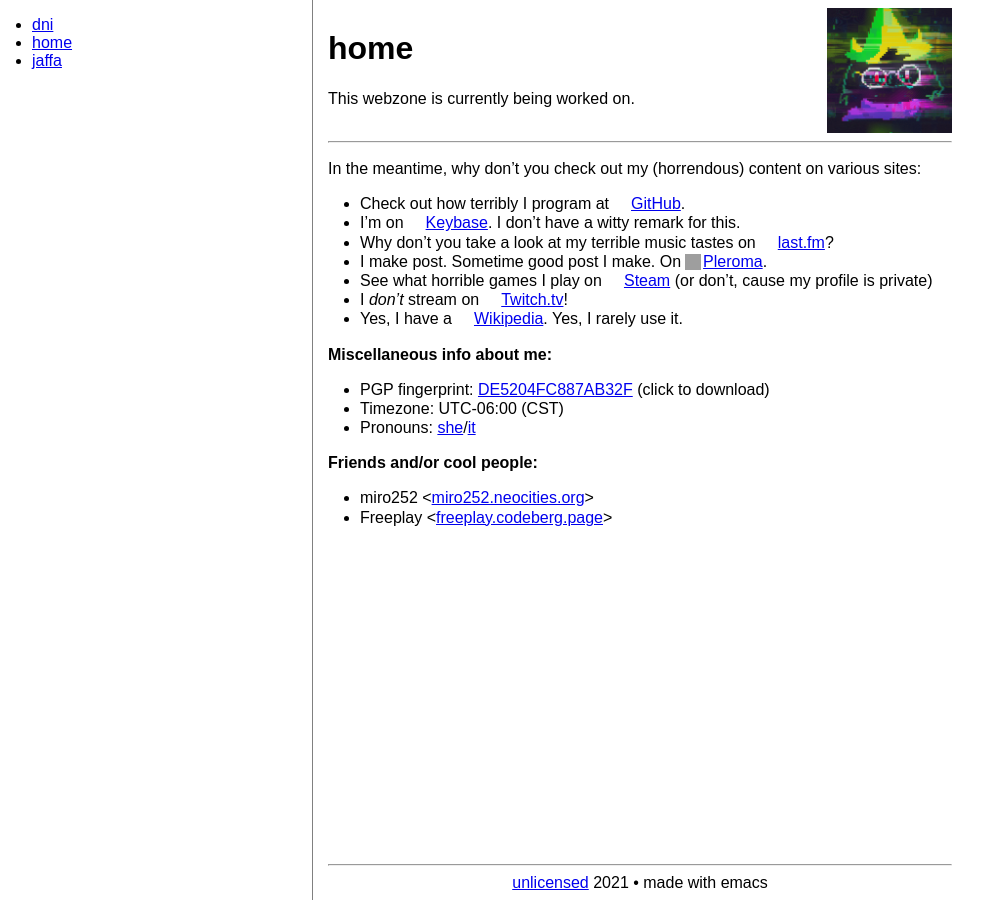
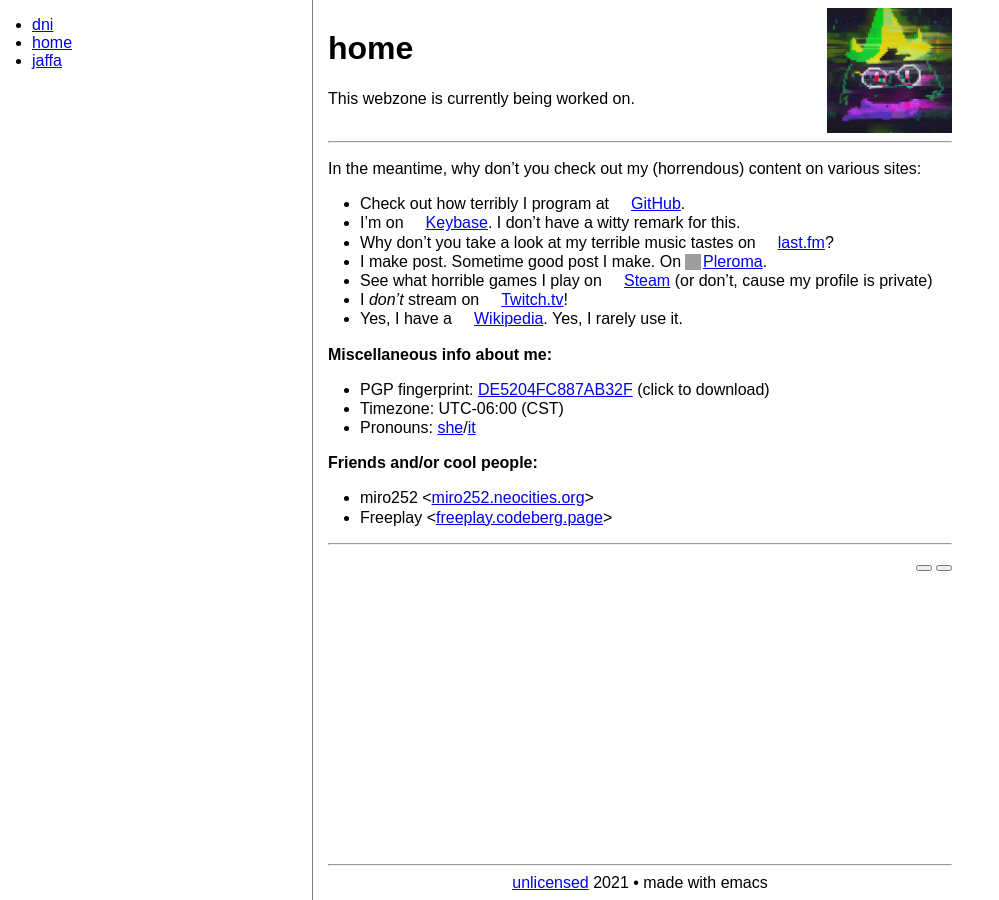
Before and after one commit to ezist/ezist.github.io, a Jekyll site: the page built from index.md, in a window 1280 px wide. Shown: the whole page, without its empty margins (0-999 px from the left). Built offline with Jekyll 4.4.1, drawn with Linux system fonts in a browser that asks for light colours; a style sheet for code colours, icons or effects is not loaded; grey boxes are pictures that could not be loaded.

Commit message:
Add share buttons (might regret)
Signed-off-by: ezist <maxwell1998r@gmail.com>

```diff
--- a/_includes/head.html
+++ b/_includes/head.html
@@ -3,6 +3,8 @@
   <meta name="viewport" content="width=device-width, initial-scale=1.0" />
   <title>{% unless page.url == "/" %}{{ page.title }} - {% endunless %}may's website</title>
   <link rel="stylesheet" href="/style.css" />
+  <link href="https://cdn.jsdelivr.net/npm/shareon@1/dist/shareon.min.css" rel="stylesheet">
+  <script src="https://cdn.jsdelivr.net/npm/shareon@1/dist/shareon.min.js" type="text/javascript"></script>
   <link rel="icon" href="/avatar.png" />
   <link rel="canonical" href="{{ site.url }}{{ page.url }}" />
 </head>
--- a/_layouts/default.html
+++ b/_layouts/default.html
@@ -14,6 +14,14 @@
         </header>
         <hr />
         {{ content }}
+        <hr />
+        <div id="share" class="right-text">
+          <noscript>Thank you for not using JavaScript. &#x1F44F;<br /></noscript>
+          <div class="shareon" data-title="{{ page.title }}" data-url="{{ site.url }}{{ page.url }}">
+            <button class="mastodon"></button>
+            <button class="reddit"></button>
+          </div>
+        </div>
       </div>
       {% include footer.html %}
     </div>
```
